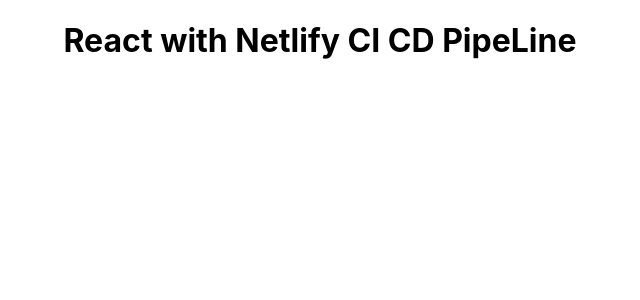
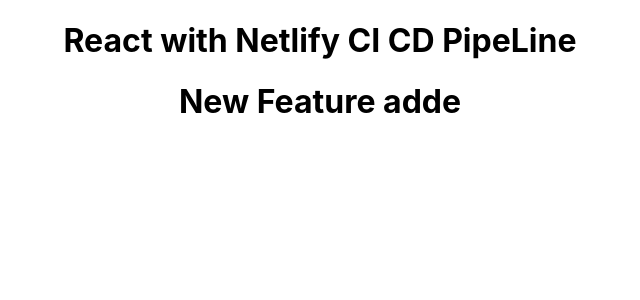
Before and after one commit to Budhabhusha/music-tunes-app, a React (Create React App) app: page / in a window 1280 px wide. Shown: the top 300 px of the page, without its empty margins (320-960 px from the left). Built offline with nearby package versions, Linux system fonts and the light colour scheme.

Commit message:
new feature added

```diff
--- a/src/App.tsx
+++ b/src/App.tsx
@@ -5,6 +5,7 @@
   return (
     <div className="App">
       <h1>React with Netlify CI CD PipeLine</h1>
+      <h1>New Feature adde</h1>
     </div>
   );
 }
```
